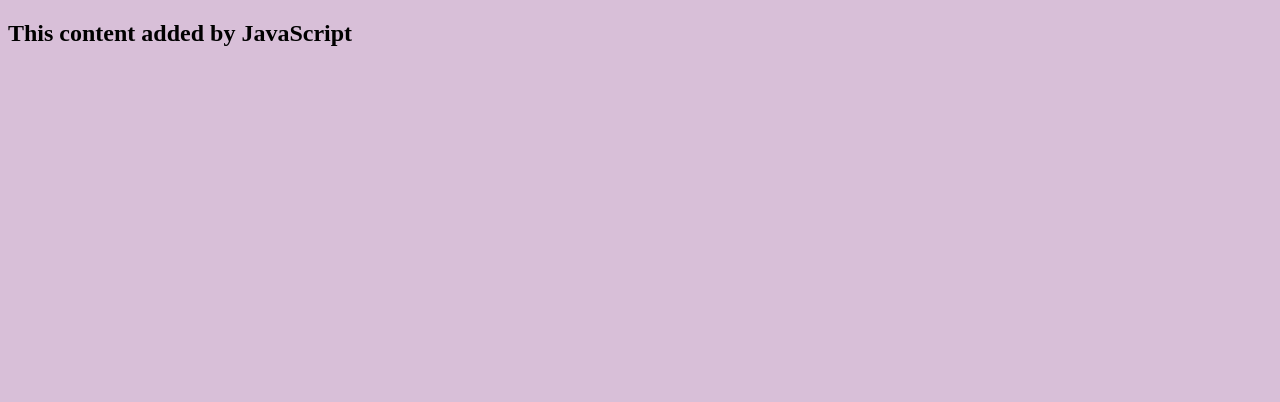
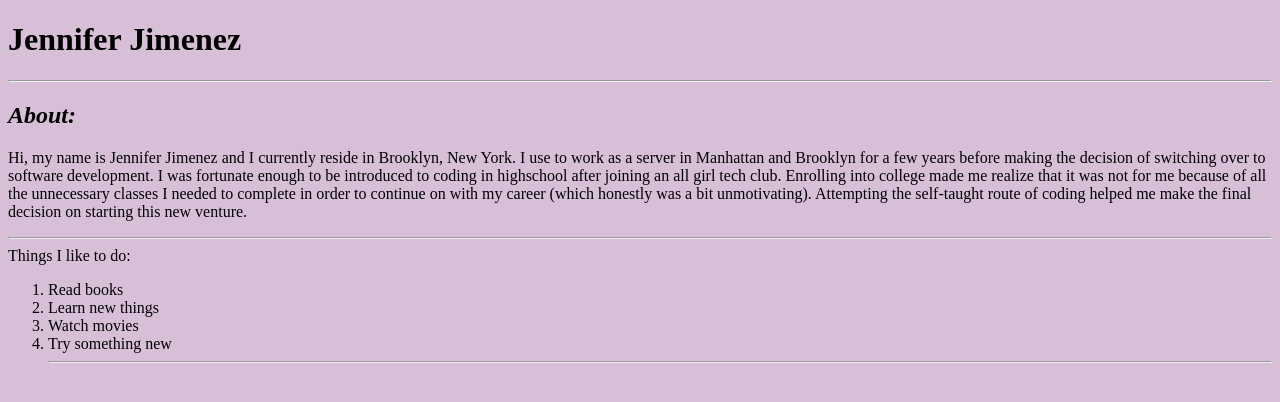
Before and after one commit to jenniferjim97/jennifers-website, a plain HTML site: page index.html in a window 1280 px wide. Drawn offline with Linux system fonts and the light colour scheme.

Commit message:
Added content to index.html

```diff
--- a/index.html
+++ b/index.html
@@ -6,5 +6,20 @@
 </head>
   <body>
     <script src="script.js"></script>
+    <hr>
+    <h2><em>About:</em></h2>
+    <p>Hi, my name is Jennifer Jimenez and I currently reside in Brooklyn, New York. I use to work as a server in Manhattan and Brooklyn for a few years before making the decision of switching over to software development.
+      I was fortunate enough to be introduced to coding in highschool after joining an all girl tech club. Enrolling into college made me realize that it was not for me because of all the unnecessary classes I needed to complete in order to
+      continue on with my career (which honestly was a bit unmotivating). Attempting the self-taught route of coding helped me make the final decision on starting this new venture.
+    </p>
+    <hr>
+    Things I like to do:
+    <ol>
+      <li>Read books</li>
+      <li>Learn new things</li>
+      <li>Watch movies</li>
+      <li>Try something new</li>
+    <hr>
+    </ol>
   </body>
 </html>
--- a/script.js
+++ b/script.js
@@ -1,3 +1,3 @@
-const h2 = document.createElement("h2");
-h2.textContent = "This content added by JavaScript";
-document.querySelector("body").appendChild(h2);
+const h1 = document.createElement("h1");
+h1.textContent = "Jennifer Jimenez";
+document.querySelector("body").appendChild(h1);
```
